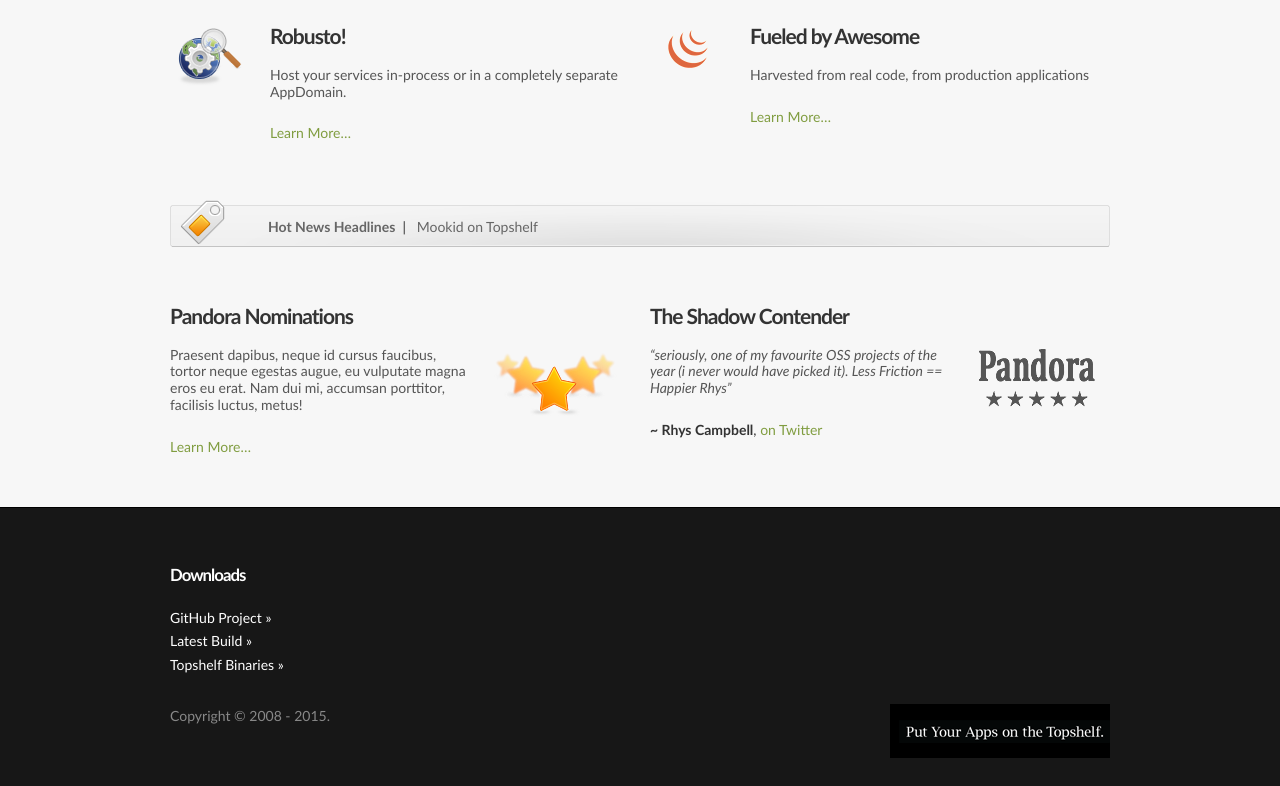
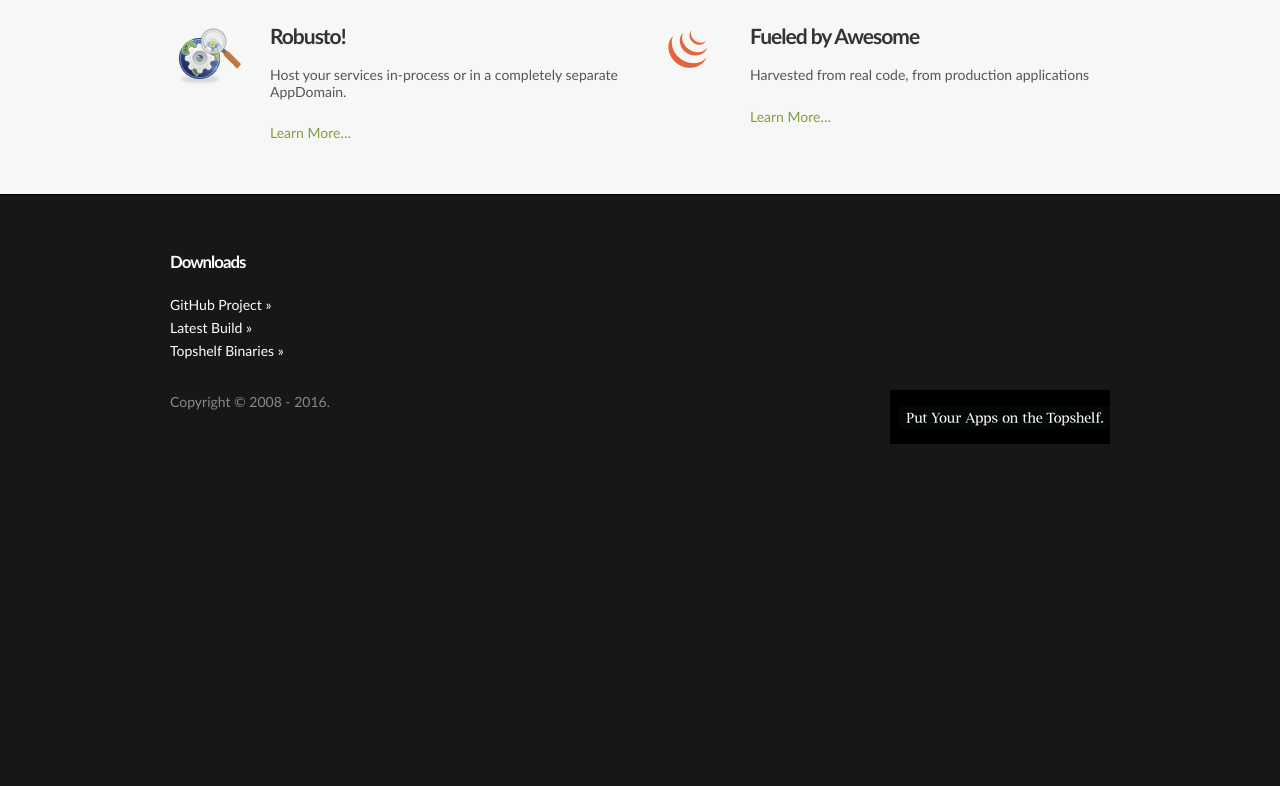
Before and after one commit to Topshelf/topshelf.github.io, a plain HTML site: page index.html in a window 1280 px wide. Shown: the part 749-1535 px from the top of the page. After the commit the page ends 1221 px from the top, so only its background shows below. Drawn offline with Linux system fonts and the light colour scheme; a script that the page names is missing.

Commit message:
Cleanup + fixing doc links
Fixes Topshelf/Topshelf#272

```diff
--- a/index.html
+++ b/index.html
@@ -44,26 +44,18 @@
 	<script type="text/javascript" src="shBrushSql.js"></script>
 	<script type="text/javascript" src="shBrushVb.js"></script>
 	<script type="text/javascript" src="shBrushXml.js"></script>
-	<script type="text/javascript">
-		SyntaxHighlighter.config.clipboardSwf = 'http://topshelf-project.com/wp-content/plugins/syntax-highlighter-and-code-prettifier/scripts/clipboard.swf';
-		SyntaxHighlighter.all();
-	</script>
 		<!-- /wp_head -->
 	<script type="text/javascript" src="jquery.js"></script>
 	<script type="text/javascript" src="pretty.photo.js"></script>
 	<script type="text/javascript" src="custom.js"></script>
 	<meta name="pandora.1" content="5000">
 	<meta name="pandora.2" content="4000">
-	<!--[if IE 6]>
-	<script src="http://topshelf-project.com/wp-content/themes/pandora/js/dd_belated_png.js"></script>
-	<script>DD_belatedPNG.fix('.ie6fix, #top, #nav a:hover, #nav li.current_page_item a, #slides img, #path');</script>
-	<![endif]-->
 </head>
 <body id="index">
 	<div id="top">
 		<div class="container_12">
 			<div id="logo" class="left">
-				<a href="Topshelf.html" title="">
+				<a href="/" title="">
 					<img class="ie6fix" src="logo.top.png" alt="">
 				</a>
 			</div>
@@ -81,7 +73,7 @@
 		<div id="intro">
 			<div class="container_12">
 				<div id="slides">
-					<a href="http://topshelf-project.com/#" rel="lightbox" title="">
+					<a href="https://topshelf.readthedocs.org/en/latest/" rel="lightbox" title="">
 						<!-- your slide images starts here (class "active" is for first visible image) -->
 						<img src="slide.1.png" alt="" class="active">
 
@@ -92,7 +84,7 @@
 					<h1>Topshelf</h1>
 					<h2>Put Your Apps on the Topshelf</h2>
 					<a href="https://github.com/Topshelf/Topshelf/downloads" class="signup ie6fix">download</a>
-					<a href="http://topshelf-project.com/documentation/" class="more ie6fix">learn more</a>
+					<a href="https://topshelf.readthedocs.org/en/latest/" class="more ie6fix">learn more</a>
 				</div>
 				<div class="clear">
 				</div>
@@ -113,7 +105,7 @@
 		<p class="compact">
 			One of the simplest ways to get started with winservice development</p>
 		<p>
-			<a href="http://topshelf-project.com/#">Learn More…</a>
+			<a href="https://topshelf.readthedocs.org/en/latest/">Learn More…</a>
 		</p>
 	</div>
 </div>
@@ -127,7 +119,7 @@
 		<p class="compact">
 			Currently being used to host services on both Windows and Mono</p>
 		<p>
-			<a href="http://topshelf-project.com/#">Learn More…</a>
+			<a href="https://topshelf.readthedocs.org/en/latest/">Learn More…</a>
 		</p>
 	</div>
 </div>
@@ -145,7 +137,7 @@
 			Host your services in-process or in a completely separate AppDomain.
 		</p>
 		<p>
-			<a href="http://topshelf-project.com/#">Learn More…</a>
+			<a href="https://topshelf.readthedocs.org/en/latest/">Learn More…</a>
 		</p>
 	</div>
 </div>
@@ -159,52 +151,9 @@
 		<p class="compact">
 			Harvested from real code, from production applications</p>
 		<p>
-			<a href="http://topshelf-project.com/#">Learn More…</a>
+			<a href="https://topshelf.readthedocs.org/en/latest/">Learn More…</a>
 		</p>
 	</div>
-</div>
-<!-- end of column -->
-<div class="clear">
-</div>
-<!-- end of grid row -->
-				<div id="newsline" class="grid_12">
-					<p>
-						<strong>Hot News Headlines</strong><strong>|</strong>
-						<!-- your hot news starts here -->
-						<a href="http://topshelf-project.com/2009/08/mookid/" class="ph" style="opacity: 1;">Mookid on Topshelf</a>
-						<br>
-						<a href="http://topshelf-project.com/2009/08/mookid/" class="active">Mookid on Topshelf</a>
-					<br><a href="http://topshelf-project.com/2011/06/topshelf-on-mono/" class="">Topshelf on Mono</a></p>
-				</div>
-				<div class="clear">
-				</div>
-				<!-- end of hotnews grid row -->
-
-<div class="grid_6">
-	<h3>
-		Pandora Nominations
-	</h3>
-	<img src="nomin.png" alt="" class="right">
-	<p class="compact">
-		Praesent dapibus, neque id cursus faucibus, tortor neque egestas augue, eu vulputate
-		magna eros eu erat. Nam dui mi, accumsan porttitor, facilisis luctus, metus!
-	</p>
-	<p>
-		<a href="http://topshelf-project.com/#">Learn More…</a>
-	</p>
-</div>
-<!-- end of column -->
-<div class="grid_6">
-	<h3>
-		The Shadow Contender
-	</h3>
-	<img src="5stars.png" alt="" class="right">
-	<p class="compact">
-		<em>“seriously, one of my favourite OSS projects of the year (i never would have picked it). Less Friction == Happier Rhys”</em>
-	</p>
-	<p>
-		<strong>~ Rhys Campbell</strong>, <a href="http://twitter.com/RhysC/statuses/6070063700">on Twitter</a>
-	</p>
 </div>
 <!-- end of column -->
 <div class="clear">
@@ -222,7 +171,7 @@
 	<ul class="xoxo blogroll">
 <li><a href="http://github.com/Topshelf/Topshelf">GitHub Project</a></li>
 <li><a href="http://teamcity.codebetter.com/viewLog.html?buildTypeId=bt48&buildId=lastSuccessful">Latest Build</a></li>
-<li><a href="https://github.com/Topshelf/Topshelf/downloads" title="All Downloads">Topshelf Binaries</a></li>
+<li><a href="http://www.nuget.org/packages/Topshelf/" title="All Downloads">Topshelf Binaries</a></li>
 
 	</ul>
 
@@ -233,7 +182,7 @@
 			<!-- end of grid row -->
 			<div class="grid_9">
 				<p>
-					Copyright © 2008 - 2015.
+					Copyright © 2008 - 2016.
 				</p>
 			</div>
 			<div class="grid_3">
@@ -245,7 +194,4 @@
 		</div>
 	</div>
 	<!-- end of #foot -->
-
-
-
-<div class="pp_overlay" style="opacity: 0; height: 1803px; display: none; width: 1599px;"></div><div class="pp_pic_holder" style="top: 450.5px; left: 749.5px;"><div class="pp_top"><div class="pp_left"></div><div class="pp_middle"></div><div class="pp_right"></div></div><div class="pp_content"><a href="http://topshelf-project.com/#" class="pp_expand" title="Expand the image">Expand</a><div class="pp_loaderIcon"></div><div class="pp_hoverContainer" style="margin-left: 20px;"><a class="pp_next" href="http://topshelf-project.com/#">next</a><a class="pp_previous" href="http://topshelf-project.com/#">previous</a></div><div id="pp_full_res"></div><div class="pp_details clearfix"><a class="pp_close" href="http://topshelf-project.com/#">Close</a><p class="pp_description"></p><div class="pp_nav"><a href="http://topshelf-project.com/#" class="pp_arrow_previous">Previous</a><p class="currentTextHolder">0/0</p><a href="http://topshelf-project.com/#" class="pp_arrow_next">Next</a></div></div></div><div class="pp_bottom"><div class="pp_left"></div><div class="pp_middle"></div><div class="pp_right"></div></div></div><div class="ppt" style="top: 450.5px; left: 769.5px;"></div></body></html>
+</body></html>
```
